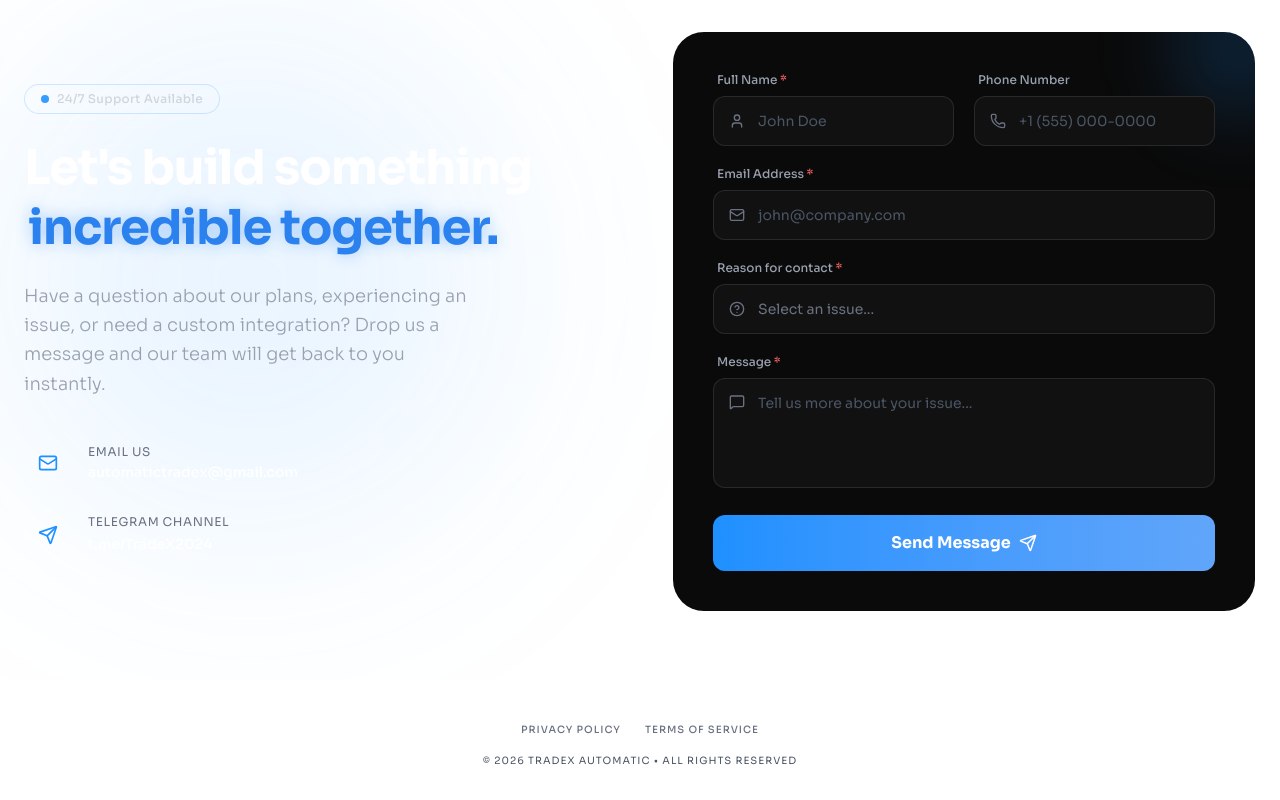
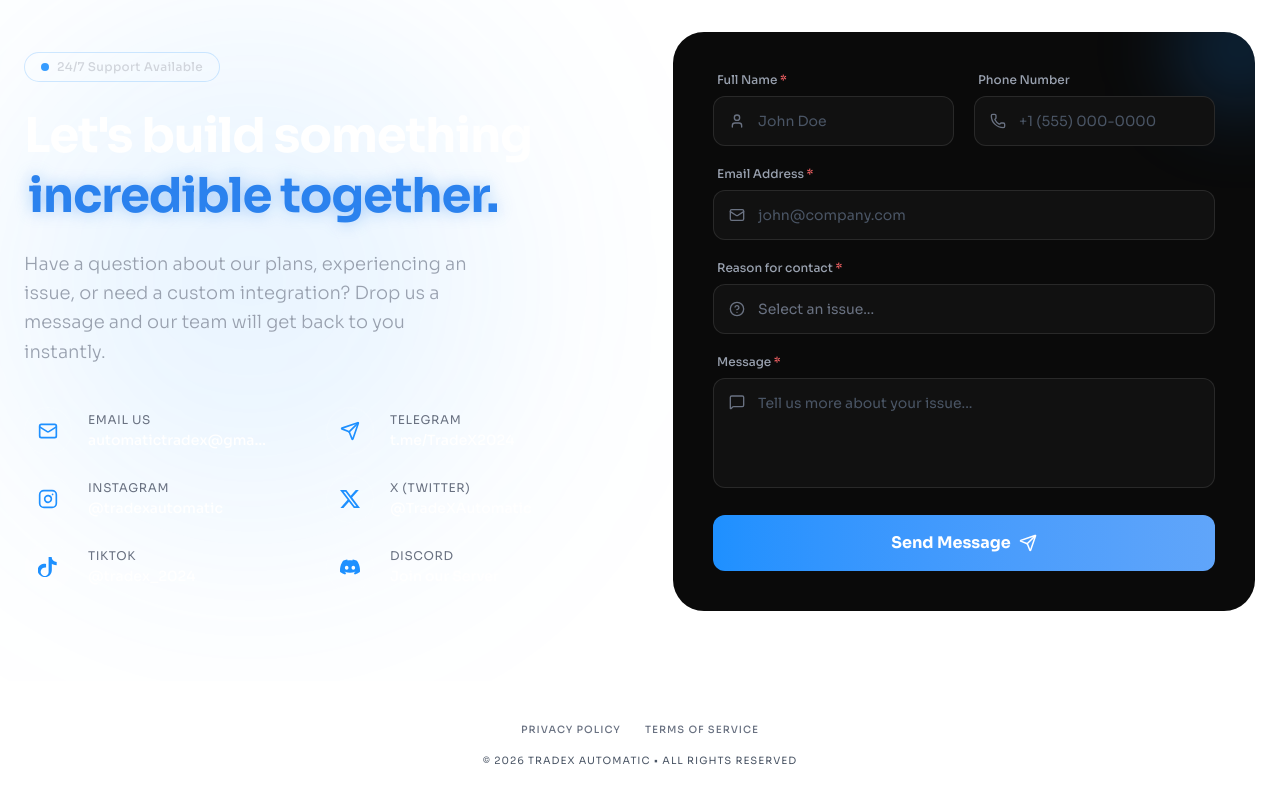
Before and after one commit to tradexProject/Tradex-Automatic, a Next.js app: page / in a window 1280 px wide. Shown: the part 3247-4047 px from the top of the page. Built offline with nearby package versions, Linux system fonts and the light colour scheme.

Commit message:
Update Contact.js

```diff
--- a/src/frontend/components/Contact.js
+++ b/src/frontend/components/Contact.js
@@ -2,6 +2,33 @@
 import React, { useState } from 'react';
 import { Mail, Phone, MessageSquare, Send, User, HelpCircle, Loader2, AlertCircle, CheckCircle2 } from 'lucide-react';
 import { motion } from 'framer-motion';
+
+const BrandInstagram = ({ size = 18, className = "" }) => (
+  <svg width={size} height={size} className={className} viewBox="0 0 24 24" fill="none" stroke="currentColor" strokeWidth="2" strokeLinecap="round" strokeLinejoin="round">
+    <rect x="2" y="2" width="20" height="20" rx="5" ry="5"></rect>
+    <path d="M16 11.37A4 4 0 1 1 12.63 8 4 4 0 0 1 16 11.37z"></path>
+    <line x1="17.5" y1="6.5" x2="17.51" y2="6.5"></line>
+  </svg>
+);
+
+const BrandX = ({ size = 18, className = "" }) => (
+  <svg width={size} height={size} className={className} viewBox="0 0 24 24" fill="currentColor" xmlns="http://www.w3.org/2000/svg">
+    <path d="M18.901 1.153h3.68l-8.04 9.19L24 22.846h-7.406l-5.8-7.584-6.638 7.584H.474l8.6-9.83L0 1.154h7.594l5.243 6.932ZM17.61 20.644h2.039L6.486 3.24H4.298Z" />
+  </svg>
+);
+
+const BrandTikTok = ({ size = 18, className = "" }) => (
+  <svg width={size} height={size} className={className} viewBox="0 0 24 24" fill="currentColor" xmlns="http://www.w3.org/2000/svg">
+    <path d="M12.525.02c1.31-.02 2.61-.01 3.91-.02.08 1.53.63 3.09 1.75 4.17 1.12 1.11 2.7 1.62 4.24 1.79v4.03c-1.44-.05-2.89-.35-4.2-.97-.57-.26-1.1-.59-1.62-.93v7.2c0 1.96-.5 3.96-1.6 5.56-1.11 1.6-2.67 2.72-4.59 3.12-1.93.4-3.95.2-5.74-.56-1.8-.76-3.23-2.12-4.14-3.8-1.01-1.89-1.21-4.16-.54-6.19.65-1.95 2.05-3.56 3.84-4.52 1.8-.95 3.9-.99 5.85-.38V12.6c-1.3-.23-2.65-.05-3.8.59-1.14.65-2 1.65-2.4 2.89-.4 1.23-.33 2.62.2 3.8.5 1.17 1.45 2.08 2.62 2.58 1.15.5 2.48.5 3.65-.05 1.16-.55 2.05-1.5 2.47-2.68.22-.64.3-1.32.3-2V.02z" />
+  </svg>
+);
+
+const BrandDiscord = ({ size = 18, className = "" }) => (
+  <svg width={size} height={size} className={className} viewBox="0 0 24 24" fill="currentColor" xmlns="http://www.w3.org/2000/svg">
+    <path d="M20.317 4.3698a19.7913 19.7913 0 00-4.8851-1.5152.0741.0741 0 00-.0785.0371c-.211.3753-.4447.8648-.6083 1.2495-1.8447-.2762-3.68-.2762-5.4868 0-.1636-.3933-.4058-.8742-.6177-1.2495a.077.077 0 00-.0785-.037 19.7363 19.7363 0 00-4.8852 1.515.0699.0699 0 00-.0321.0277C.5334 9.0458-.319 13.5799.0992 18.0578a.0824.0824 0 00.0312.0561c2.0528 1.5076 4.0413 2.4228 5.9929 3.0294a.0777.0777 0 00.0842-.0276c.4616-.6304.8731-1.2952 1.226-1.9942a.076.076 0 00-.0416-.1057c-.6528-.2476-1.2743-.5495-1.8722-.8923a.077.077 0 01-.0076-.1277c.1258-.0943.2517-.1923.3718-.2914a.0743.0743 0 01.0776-.0105c3.9278 1.7933 8.18 1.7933 12.0614 0a.0739.0739 0 01.0785.0095c.1202.099.246.1981.3728.2924a.077.077 0 01-.0066.1276 12.2986 12.2986 0 01-1.873.8914.0766.0766 0 00-.0407.1067c.3604.698.7719 1.3628 1.225 1.9932a.076.076 0 00.0842.0286c1.961-.6067 3.9495-1.5219 6.0023-3.0294a.077.077 0 00.0313-.0552c.5004-5.177-.8382-9.6739-3.5485-13.6604a.061.061 0 00-.0312-.0286zM8.02 15.3312c-1.1825 0-2.1569-1.0857-2.1569-2.419 0-1.3332.9555-2.4189 2.157-2.4189 1.2108 0 2.1757 1.0952 2.1568 2.419 0 1.3332-.9555 2.4189-2.1569 2.4189zm7.9748 0c-1.1825 0-2.1569-1.0857-2.1569-2.419 0-1.3332.9554-2.4189 2.1569-2.4189 1.2108 0 2.1757 1.0952 2.1568 2.419 0 1.3332-.946 2.4189-2.1568 2.4189z" />
+  </svg>
+);
+// ---------------------------------------------
 
 export default function Contact() {
   const [formData, setFormData] = useState({
@@ -74,7 +101,6 @@ export default function Contact() {
       }
 
       setSubmitSuccess(true);
-      // Optional: reset form after success
       setTimeout(() => {
         setSubmitSuccess(false);
         setFormData({ name: '', phone: '', email: '', reason: '', message: '' });
@@ -91,7 +117,6 @@ export default function Contact() {
   const handleChange = (e) => {
     const { name, value } = e.target;
     setFormData(prev => ({ ...prev, [name]: value }));
-    // Clear error when user types
     if (errors[name]) {
       setErrors(prev => ({ ...prev, [name]: null }));
     }
@@ -131,10 +156,14 @@ export default function Contact() {
               Have a question about our plans, experiencing an issue, or need a custom integration? Drop us a message and our team will get back to you instantly.
             </motion.p>
 
-            <div className="flex flex-col gap-5 sm:gap-6 w-full max-w-sm lg:max-w-none text-left">
+            <div className="grid grid-cols-1 sm:grid-cols-2 lg:grid-cols-1 xl:grid-cols-2 gap-4 sm:gap-5 w-full max-w-sm sm:max-w-xl lg:max-w-none text-left">
               {[
                 { icon: <Mail size={18} className="sm:w-5 sm:h-5" />, label: "Email Us", value: "automatictradex@gmail.com" },
-                { icon: <Send size={18} className="sm:w-5 sm:h-5" />, label: "Telegram Channel", value: "t.me/TradeX2024", link: "https://t.me/TradeX2024" },
+                { icon: <Send size={18} className="sm:w-5 sm:h-5" />, label: "Telegram", value: "t.me/TradeX2024", link: "https://t.me/TradeX2024" },
+                { icon: <BrandInstagram size={18} className="sm:w-5 sm:h-5" />, label: "Instagram", value: "@tradexautomatic", link: "https://www.instagram.com/tradexautomatic" },
+                { icon: <BrandX size={18} className="sm:w-5 sm:h-5" />, label: "X (Twitter)", value: "@TradeXAutomatic", link: "https://x.com/TradeXAutomatic" },
+                { icon: <BrandTikTok size={18} className="sm:w-5 sm:h-5" />, label: "TikTok", value: "@tradex_2024", link: "https://www.tiktok.com/@tradex_2024" },
+                { icon: <BrandDiscord size={18} className="sm:w-5 sm:h-5" />, label: "Discord", value: "Join our Server", link: "https://discord.gg/NSme9Yv4cr" },
               ].map((item, idx) => (
                 <motion.div key={idx} variants={fadeInVariant} className="flex items-center gap-4 group cursor-default">
                   <div className="w-10 h-10 sm:w-12 sm:h-12 rounded-full bg-white/5 border border-white/10 flex items-center justify-center shrink-0 group-hover:bg-[#1E90FF]/10 group-hover:border-[#1E90FF]/30 transition-colors">
@@ -143,9 +172,9 @@ export default function Contact() {
                   <div>
                     <p className="text-gray-500 text-[10px] sm:text-xs uppercase tracking-wider mb-0.5">{item.label}</p>
                     {item.link ? (
-                      <a href={item.link} target="_blank" rel="noopener noreferrer" className="text-white font-medium text-sm hover:text-[#1E90FF] transition-colors">{item.value}</a>
+                      <a href={item.link} target="_blank" rel="noopener noreferrer" className="text-white font-medium text-sm hover:text-[#1E90FF] transition-colors truncate block max-w-[150px] sm:max-w-[180px]">{item.value}</a>
                     ) : (
-                      <p className="text-white font-medium text-sm">{item.value}</p>
+                      <p className="text-white font-medium text-sm truncate block max-w-[150px] sm:max-w-[180px]">{item.value}</p>
                     )}
                   </div>
                 </motion.div>
@@ -163,13 +192,10 @@ export default function Contact() {
           >
 
             <div className="relative h-full rounded-[1.5rem] sm:rounded-[2rem] p-[1px] overflow-hidden">
-
               <div className="absolute inset-[-100%] opacity-0 group-hover:opacity-100 transition-opacity duration-700 animate-[spin_4s_linear_infinite] bg-[conic-gradient(from_0deg_at_50%_50%,transparent_60%,#1E90FF_100%)]"></div>
-
               <div className="absolute inset-0 rounded-[1.5rem] sm:rounded-[2rem] border border-white/5 group-hover:border-transparent transition-colors duration-500 z-10 pointer-events-none"></div>
 
               <div className="relative h-full bg-[#0a0a0a] p-6 sm:p-8 md:p-10 rounded-[calc(1.5rem-1px)] sm:rounded-[calc(2rem-1px)] flex flex-col justify-center z-20 min-h-[450px] sm:min-h-[500px]">
-
                 <div className="absolute inset-0 overflow-hidden rounded-[calc(1.5rem-1px)] sm:rounded-[calc(2rem-1px)] pointer-events-none">
                   <div className="absolute -top-12 -right-12 w-32 h-32 bg-[#1E90FF]/20 blur-[40px] rounded-full"></div>
                 </div>
```
